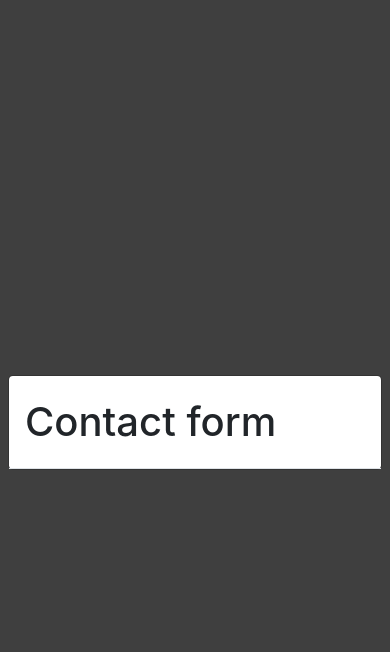
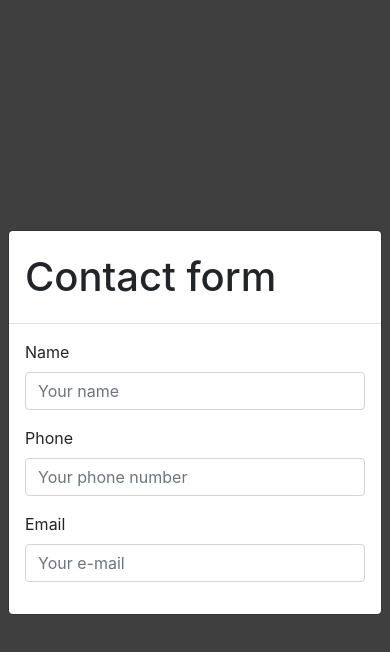
Before and after one commit to coatceatl/contact-form, a website built with webpack: page index.html in a window 390 px wide. Both pictures are taken after a click on the button "Button". Built offline with nearby package versions, Linux system fonts and the light colour scheme.

Commit message:
added content to modal body(fields for name, phone and email)

```diff
--- a/index.html
+++ b/index.html
@@ -15,6 +15,45 @@
             <div class='modal-header'>
               <h1 class='modal-title' id='modalTitle'>Contact form</h1>
             </div>
+            <div class='modal-body'>
+              <form id='formModal' method='post' action=''>
+                <div class='form-group'>
+                  <label for='name' class='name'>Name</label>
+                  <input type='text'
+                         class='form-control'
+                         id='name'
+                         name='name'
+                         placeholder='Your name'
+                         value=''
+                         autocomplete='off'
+                         requared
+                   />
+                 </div>
+                 <div class='form-group'>
+                  <label for='phone' class='phone'>Phone</label>
+                  <input type='tel'
+                         class='form-control'
+                         id='phone'
+                         name='phone'
+                         placeholder='Your phone number'
+                         value=''
+                         autocomplete='off'
+                         requared
+                   />
+                 </div>
+                 <div class='form-group'>
+                  <label for='email' class='email'>Email</label>
+                  <input type='email'
+                         class='form-control'
+                         id='email'
+                         name='email'
+                         placeholder='Your e-mail'
+                         value=''
+                         autocomplete='off'
+                         requared
+                   />
+                 </div>
+              </form>
           </div>
         </div>
       </div>
```
